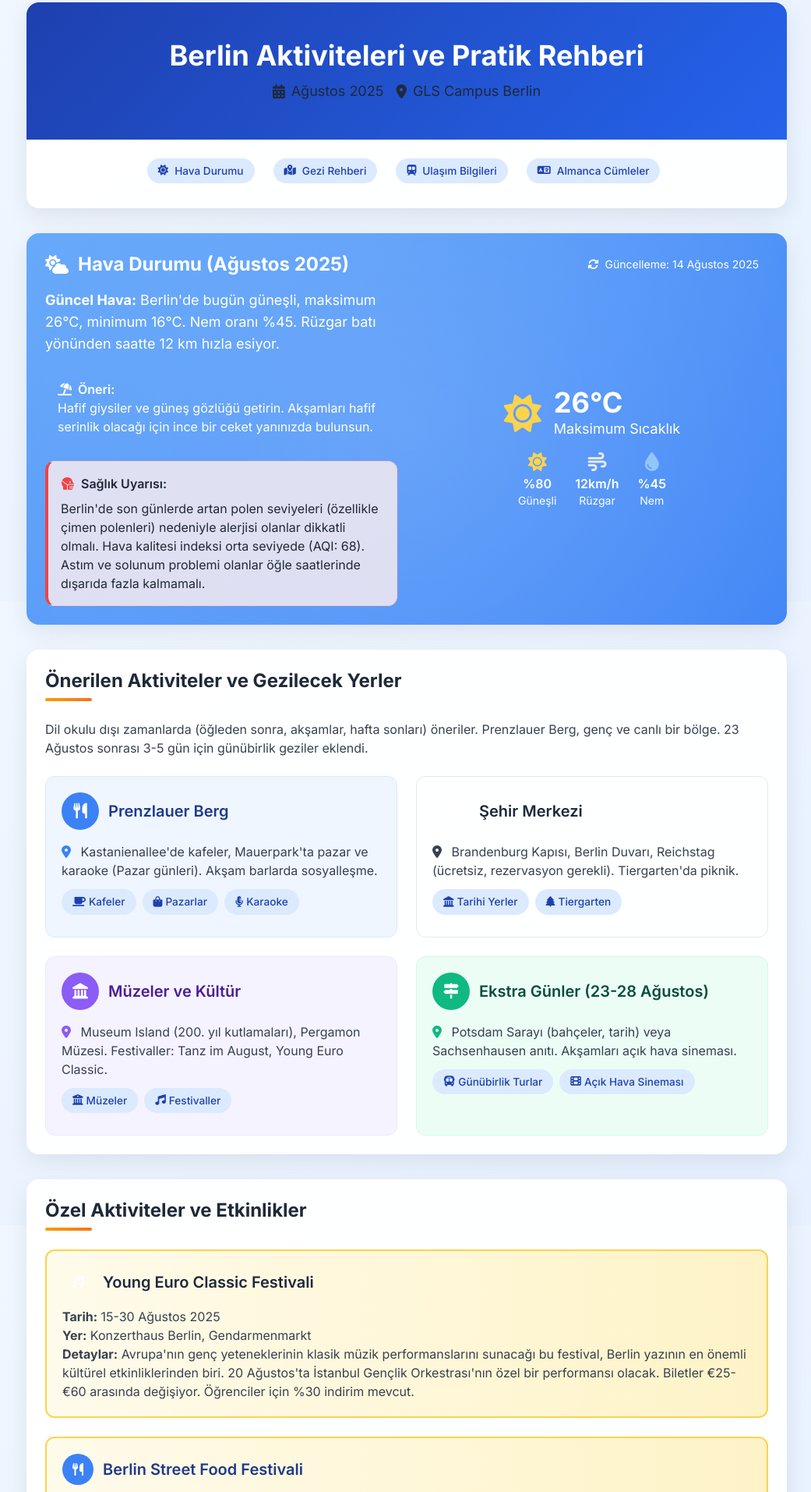
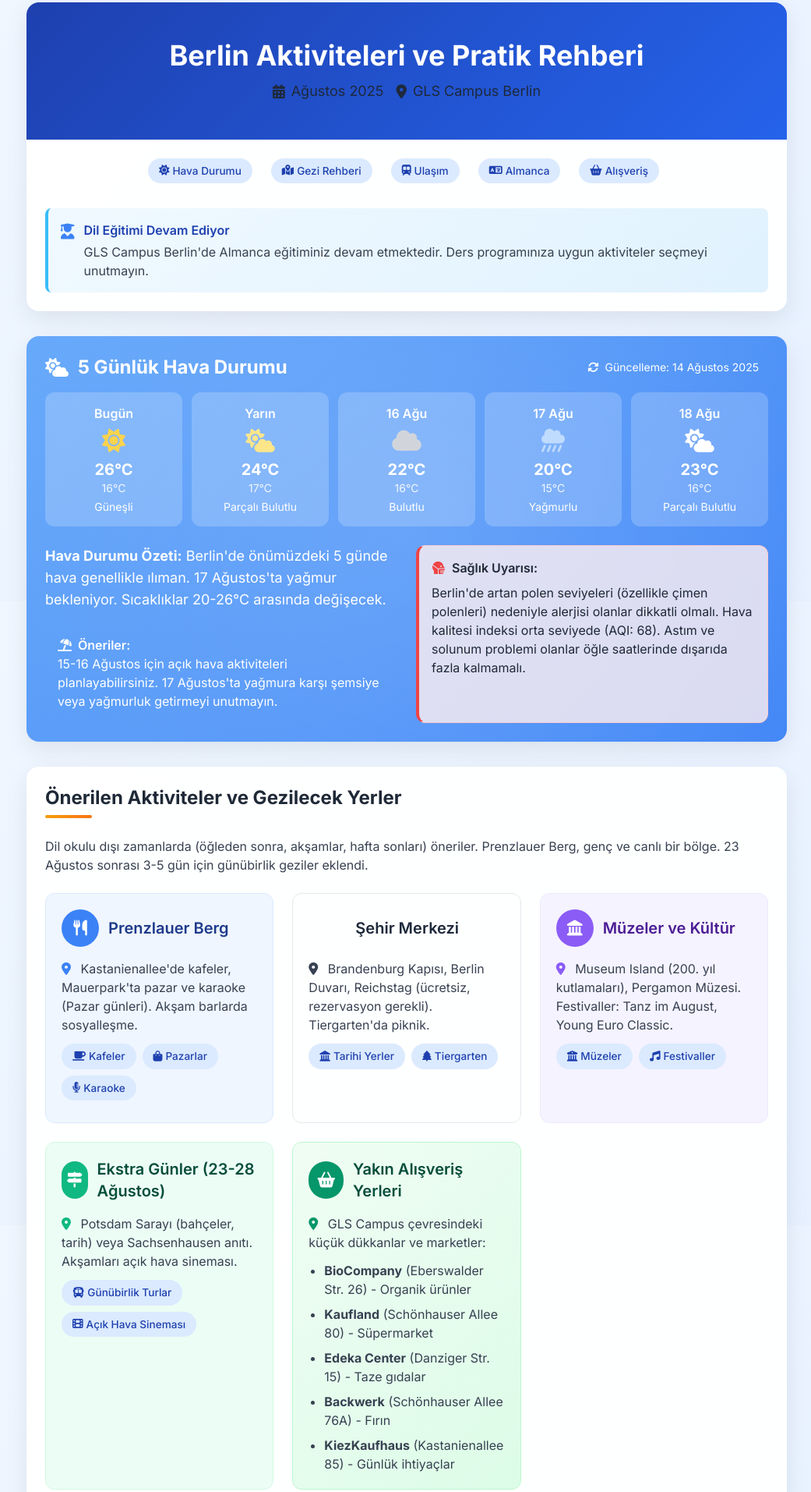
Before and after one commit to metinciris/berliner, a plain HTML site: page index.html in a window 1280 px wide. Shown: the part 29-1942 px from the top of the page at 78% size, without its empty margins (118-1159 px from the left). Drawn offline with nearby package versions, Linux system fonts and the light colour scheme.

Commit message:
Update index.html

```diff
--- a/index.html
+++ b/index.html
@@ -137,6 +137,19 @@
             background: linear-gradient(to right, #fffbeb, #fef3c7);
         }
 
+        .weather-day {
+            background: rgba(255, 255, 255, 0.2);
+            border-radius: 12px;
+            padding: 15px;
+            text-align: center;
+            transition: transform 0.3s ease;
+        }
+
+        .weather-day:hover {
+            transform: translateY(-5px);
+            background: rgba(255, 255, 255, 0.3);
+        }
+
         @media (max-width: 768px) {
             .section-title::after {
                 width: 40px;
@@ -151,6 +164,19 @@
                 padding: 5px 12px;
                 font-size: 0.8rem;
             }
+
+            .weather-forecast {
+                flex-direction: column;
+                gap: 10px;
+            }
+
+            .weather-day {
+                display: flex;
+                align-items: center;
+                justify-content: space-between;
+                text-align: left;
+                padding: 12px;
+            }
         }
 
         .pulse {
@@ -161,6 +187,16 @@
             0% { opacity: 0.6; }
             50% { opacity: 1; }
             100% { opacity: 0.6; }
+        }
+
+        .shopping-card {
+            background: linear-gradient(135deg, #f0fdf4 0%, #dcfce7 100%);
+            border: 1px solid #bbf7d0;
+        }
+
+        .education-note {
+            background: linear-gradient(135deg, #f0f9ff 0%, #e0f2fe 100%);
+            border-left: 4px solid #38bdf8;
         }
     </style>
 </head>
@@ -183,16 +219,28 @@
             <div class="p-6">
                 <div class="flex flex-wrap justify-center gap-4">
                     <div class="activity-tag">
-                        <i class="fas fa-sun mr-2"></i> Hava Durumu
+                        <i class="fas fa-sun mr-1"></i> Hava Durumu
                     </div>
                     <div class="activity-tag">
-                        <i class="fas fa-map-marked-alt mr-2"></i> Gezi Rehberi
+                        <i class="fas fa-map-marked-alt mr-1"></i> Gezi Rehberi
                     </div>
                     <div class="activity-tag">
-                        <i class="fas fa-subway mr-2"></i> Ulaşım Bilgileri
+                        <i class="fas fa-subway mr-1"></i> Ulaşım
                     </div>
                     <div class="activity-tag">
-                        <i class="fas fa-language mr-2"></i> Almanca Cümleler
+                        <i class="fas fa-language mr-1"></i> Almanca
+                    </div>
+                    <div class="activity-tag">
+                        <i class="fas fa-shopping-basket mr-1"></i> Alışveriş
+                    </div>
+                </div>
+
+                <!-- Eğitim Devam Notu -->
+                <div class="education-note mt-6 p-4 rounded-lg flex items-start">
+                    <i class="fas fa-user-graduate text-blue-500 text-xl mt-1 mr-3"></i>
+                    <div>
+                        <p class="font-semibold text-blue-800">Dil Eğitimi Devam Ediyor</p>
+                        <p class="text-gray-700 mt-1">GLS Campus Berlin'de Almanca eğitiminiz devam etmektedir. Ders programınıza uygun aktiviteler seçmeyi unutmayın.</p>
                     </div>
                 </div>
             </div>
@@ -203,65 +251,80 @@
             <div class="relative z-10 p-6">
                 <div class="flex justify-between items-center mb-4">
                     <h2 class="text-2xl font-bold flex items-center">
-                        <i class="fas fa-cloud-sun mr-3"></i> Hava Durumu (Ağustos 2025)
+                        <i class="fas fa-cloud-sun mr-3"></i> 5 Günlük Hava Durumu
                     </h2>
                     <div class="bg-white/20 px-3 py-1 rounded-full text-sm">
-                        <i class="fas fa-sync-alt mr-1"></i> Güncelleme: <span id="current-date">12 Ağustos 2025</span>
+                        <i class="fas fa-sync-alt mr-1"></i> Güncelleme: <span id="current-date">14 Ağustos 2025</span>
+                    </div>
+                </div>
+
+                <!-- 5 Günlük Hava Durumu Banner -->
+                <div class="weather-forecast flex flex-wrap justify-between gap-3 mb-6">
+                    <div class="weather-day flex-1 min-w-[150px]">
+                        <p class="font-semibold">Bugün</p>
+                        <i class="fas fa-sun text-3xl my-2 text-yellow-300"></i>
+                        <p class="text-xl font-bold">26°C</p>
+                        <p class="text-sm opacity-90">16°C</p>
+                        <p class="mt-1 text-sm">Güneşli</p>
+                    </div>
+
+                    <div class="weather-day flex-1 min-w-[150px]">
+                        <p class="font-semibold">Yarın</p>
+                        <i class="fas fa-cloud-sun text-3xl my-2 text-yellow-200"></i>
+                        <p class="text-xl font-bold">24°C</p>
+                        <p class="text-sm opacity-90">17°C</p>
+                        <p class="mt-1 text-sm">Parçalı Bulutlu</p>
+                    </div>
+
+                    <div class="weather-day flex-1 min-w-[150px]">
+                        <p class="font-semibold">16 Ağu</p>
+                        <i class="fas fa-cloud text-3xl my-2 text-gray-300"></i>
+                        <p class="text-xl font-bold">22°C</p>
+                        <p class="text-sm opacity-90">16°C</p>
+                        <p class="mt-1 text-sm">Bulutlu</p>
+                    </div>
+
+                    <div class="weather-day flex-1 min-w-[150px]">
+                        <p class="font-semibold">17 Ağu</p>
+                        <i class="fas fa-cloud-showers-heavy text-3xl my-2 text-blue-200"></i>
+                        <p class="text-xl font-bold">20°C</p>
+                        <p class="text-sm opacity-90">15°C</p>
+                        <p class="mt-1 text-sm">Yağmurlu</p>
+                    </div>
+
+                    <div class="weather-day flex-1 min-w-[150px]">
+                        <p class="font-semibold">18 Ağu</p>
+                        <i class="fas fa-cloud-sun text-3xl my-2 text-orange-200"></i>
+                        <p class="text-xl font-bold">23°C</p>
+                        <p class="text-sm opacity-90">16°C</p>
+                        <p class="mt-1 text-sm">Parçalı Bulutlu</p>
                     </div>
                 </div>
 
                 <div class="grid grid-cols-1 md:grid-cols-2 gap-6">
                     <div>
                         <p class="mb-3 text-lg">
-                            <strong>Güncel Hava:</strong> Berlin'de bugün güneşli, maksimum 26°C, minimum 16°C. Nem oranı %45.
-                            Rüzgar batı yönünden saatte 12 km hızla esiyor.
+                            <strong>Hava Durumu Özeti:</strong> Berlin'de önümüzdeki 5 günde hava genellikle ılıman.
+                            17 Ağustos'ta yağmur bekleniyor. Sıcaklıklar 20-26°C arasında değişecek.
                         </p>
 
                         <div class="bg-white/20 p-4 rounded-xl mt-4">
                             <p class="font-semibold flex items-center">
-                                <i class="fas fa-umbrella-beach mr-2"></i> Öneri:
+                                <i class="fas fa-umbrella-beach mr-2"></i> Öneriler:
                             </p>
-                            <p>Hafif giysiler ve güneş gözlüğü getirin. Akşamları hafif serinlik olacağı için ince bir ceket yanınızda bulunsun.</p>
+                            <p>15-16 Ağustos için açık hava aktiviteleri planlayabilirsiniz. 17 Ağustos'ta yağmura karşı şemsiye veya yağmurluk getirmeyi unutmayın.</p>
+                        </div>
                     </div>
 
                     <!-- Hastalık Uyarısı -->
-                        <div class="health-warning p-4 rounded-xl mt-4 text-gray-800">
+                    <div class="health-warning p-4 rounded-xl text-gray-800">
                         <p class="font-semibold flex items-center">
                             <i class="fas fa-head-side-mask mr-2 text-red-500"></i> Sağlık Uyarısı:
                         </p>
                         <p class="mt-2">
-                                Berlin'de son günlerde artan polen seviyeleri (özellikle çimen polenleri) nedeniyle alerjisi olanlar dikkatli olmalı.
+                            Berlin'de artan polen seviyeleri (özellikle çimen polenleri) nedeniyle alerjisi olanlar dikkatli olmalı.
                             Hava kalitesi indeksi orta seviyede (AQI: 68). Astım ve solunum problemi olanlar öğle saatlerinde dışarıda fazla kalmamalı.
                         </p>
-                        </div>
-                    </div>
-
-                    <div class="flex flex-col items-center justify-center">
-                        <div class="flex items-center justify-center mb-4">
-                            <i class="fas fa-sun text-5xl text-yellow-300 mr-4"></i>
-                            <div>
-                                <p class="text-4xl font-bold">26°C</p>
-                                <p class="text-lg">Maksimum Sıcaklık</p>
-                            </div>
-                        </div>
-
-                        <div class="flex items-center space-x-6">
-                            <div class="text-center">
-                                <i class="fas fa-sun text-2xl text-yellow-300 mb-1"></i>
-                                <p class="font-semibold">%80</p>
-                                <p class="text-sm">Güneşli</p>
-                            </div>
-                            <div class="text-center">
-                                <i class="fas fa-wind text-2xl text-gray-200 mb-1"></i>
-                                <p class="font-semibold">12km/h</p>
-                                <p class="text-sm">Rüzgar</p>
-                            </div>
-                            <div class="text-center">
-                                <i class="fas fa-tint text-2xl text-blue-300 mb-1"></i>
-                                <p class="font-semibold">%45</p>
-                                <p class="text-sm">Nem</p>
-                            </div>
-                        </div>
                     </div>
                 </div>
             </div>
@@ -279,7 +342,7 @@
                     23 Ağustos sonrası 3-5 gün için günübirlik geziler eklendi.
                 </p>
 
-                <div class="grid grid-cols-1 md:grid-cols-2 gap-6">
+                <div class="grid grid-cols-1 md:grid-cols-2 lg:grid-cols-3 gap-6">
                     <!-- Prenzlauer Berg -->
                     <div class="bg-blue-50 rounded-xl p-5 border border-blue-100">
                         <div class="flex items-center mb-4">
@@ -369,6 +432,27 @@
                                 <i class="fas fa-film mr-1"></i> Açık Hava Sineması
                             </span>
                         </div>
+                    </div>
+
+                    <!-- Yakın Alışveriş Yerleri -->
+                    <div class="shopping-card rounded-xl p-5">
+                        <div class="flex items-center mb-4">
+                            <div class="w-12 h-12 rounded-full bg-green-600 flex items-center justify-center mr-3">
+                                <i class="fas fa-shopping-basket text-white text-xl"></i>
+                            </div>
+                            <h3 class="text-xl font-semibold text-green-900">Yakın Alışveriş Yerleri</h3>
+                        </div>
+                        <p class="text-gray-700 mb-3">
+                            <i class="fas fa-map-marker-alt text-green-600 mr-2"></i>
+                            GLS Campus çevresindeki küçük dükkanlar ve marketler:
+                        </p>
+                        <ul class="text-gray-700 list-disc pl-5 space-y-2 mt-3">
+                            <li><strong>BioCompany</strong> (Eberswalder Str. 26) - Organik ürünler</li>
+                            <li><strong>Kaufland</strong> (Schönhauser Allee 80) - Süpermarket</li>
+                            <li><strong>Edeka Center</strong> (Danziger Str. 15) - Taze gıdalar</li>
+                            <li><strong>Backwerk</strong> (Schönhauser Allee 76A) - Fırın</li>
+                            <li><strong>KiezKaufhaus</strong> (Kastanienallee 85) - Günlük ihtiyaçlar</li>
+                        </ul>
                     </div>
                 </div>
             </div>
@@ -537,44 +621,38 @@
 
                 <p class="mb-6 text-gray-700">
                     Aşağıdaki cümleler Almanca A2 seviyesindeki öğrenciler için hazırlanmıştır. Günlük konuşmalarda kullanabileceğiniz
-                    temel ifadeleri içerir. Telaffuz parantez içinde gösterilmiştir.
+                    temel ifadeleri içerir.
                 </p>
 
                 <div class="grid grid-cols-1 md:grid-cols-2 gap-4">
                     <div class="phrase-card bg-white p-4 rounded-lg border-l-4 border-amber-500 shadow-sm">
-                        <p class="font-semibold text-gray-800 mb-2">"Könnten Sie mir bitte sagen, wie ich zum Brandenburger Tor komme?"</p>
-                        <p class="text-gray-600 mb-2">(Könn-ten zee meer bit-te zah-gen, vee ih tsum Branden-boor-ger Tor kom-me?)</p>
-                        <p class="text-gray-700">Bana Brandenburg Kapısı'na nasıl gideceğimi söyleyebilir misiniz lütfen?</p>
+                        <p class="font-semibold text-gray-800 mb-2">"Entschuldigung, wo ist der nächste Supermarkt?"</p>
+                        <p class="text-gray-700">Affedersiniz, en yakın süpermarket nerede?</p>
                     </div>
 
                     <div class="phrase-card bg-white p-4 rounded-lg border-l-4 border-amber-500 shadow-sm">
-                        <p class="font-semibold text-gray-800 mb-2">"Ich hätte gern eine Tageskarte für die Zonen AB."</p>
-                        <p class="text-gray-600 mb-2">(İh he-te gern ay-ne tah-ges-kar-te für di tso-nen A B)</p>
-                        <p class="text-gray-700">AB bölgeleri için bir günlük bilet istiyorum.</p>
+                        <p class="font-semibold text-gray-800 mb-2">"Ich hätte gern eine Fahrkarte nach Mitte, bitte."</p>
+                        <p class="text-gray-700">Mitte'ye bir bilet istiyorum lütfen.</p>
                     </div>
 
                     <div class="phrase-card bg-white p-4 rounded-lg border-l-4 border-amber-500 shadow-sm">
-                        <p class="font-semibold text-gray-800 mb-2">"Entschuldigung, wo ist die nächste U-Bahn Station?"</p>
-                        <p class="text-gray-600 mb-2">(Ent-shul-di-gung, vo ist di neyh-ste U-baan shta-tsee-on?)</p>
-                        <p class="text-gray-700">Affedersiniz, en yakın metro istasyonu nerede?</p>
+                        <p class="font-semibold text-gray-800 mb-2">"Können Sie mir sagen, wie spät es ist?"</p>
+                        <p class="text-gray-700">Bana saatin kaç olduğunu söyleyebilir misiniz?</p>
                     </div>
 
                     <div class="phrase-card bg-white p-4 rounded-lg border-l-4 border-amber-500 shadow-sm">
-                        <p class="font-semibold text-gray-800 mb-2">"Wie viel kostet eine Fahrkarte zum Alexanderplatz?"</p>
-                        <p class="text-gray-600 mb-2">(Vee feel kos-tet ay-ne far-kar-te tsum Alek-zan-der-platz?)</p>
-                        <p class="text-gray-700">Alexanderplatz'a bir bilet ne kadar?</p>
+                        <p class="font-semibold text-gray-800 mb-2">"Wie komme ich zum Brandenburger Tor?"</p>
+                        <p class="text-gray-700">Brandenburg Kapısı'na nasıl gidebilirim?</p>
                     </div>
 
                     <div class="phrase-card bg-white p-4 rounded-lg border-l-4 border-amber-500 shadow-sm">
-                        <p class="font-semibold text-gray-800 mb-2">"Können Sie mir bitte helfen? Ich habe mich verlaufen."</p>
-                        <p class="text-gray-600 mb-2">(Kön-nen zee meer bit-te hel-fen? İh ha-be mih fer-lau-fen)</p>
-                        <p class="text-gray-700">Bana yardım edebilir misiniz lütfen? Kayboldum.</p>
+                        <p class="font-semibold text-gray-800 mb-2">"Was kostet das?"</p>
+                        <p class="text-gray-700">Bu ne kadar?</p>
                     </div>
 
                     <div class="phrase-card bg-white p-4 rounded-lg border-l-4 border-amber-500 shadow-sm">
-                        <p class="font-semibold text-gray-800 mb-2">"Gibt es hier in der Nähe ein gutes Café?"</p>
-                        <p class="text-gray-600 mb-2">(Gipt es heer in der ney-e ayn goo-tes ka-fey?)</p>
-                        <p class="text-gray-700">Yakınlarda iyi bir kafe var mı?</p>
+                        <p class="font-semibold text-gray-800 mb-2">"Ich verstehe nicht. Können Sie das bitte wiederholen?"</p>
+                        <p class="text-gray-700">Anlamadım. Bunu lütfen tekrar edebilir misiniz?</p>
                     </div>
                 </div>
 
```
Lines whose indentation alone changed are shown as unchanged.
